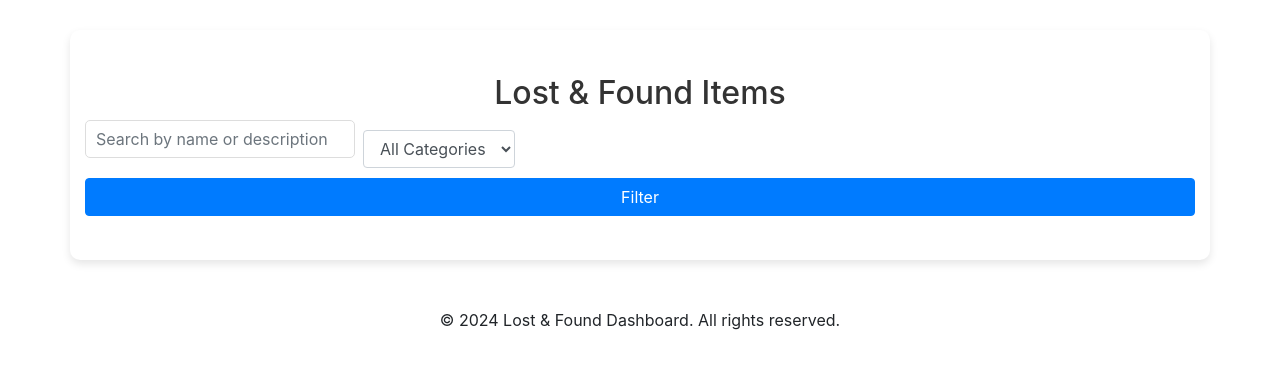
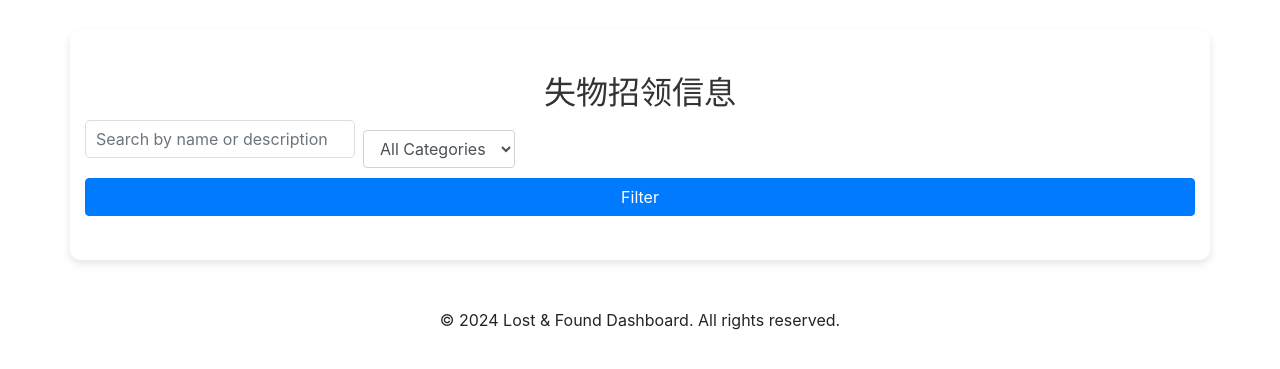
Before and after one commit to hanheehhe/lost-found-management, a Flask app: page / in a window 1280 px wide. Shown: the part 76-445 px from the top of the page. Run offline with Flask 3, Linux system fonts and the light colour scheme; data that the repository does not hold is empty; parts of the project's set-up code (start-up, migrations or seed data) failed here and were passed over; some libraries are stand-ins or nearby versions.

Commit message:
修改首页标题为中文

```diff
--- a/templates/home.html
+++ b/templates/home.html
@@ -3,7 +3,7 @@
 {% block title %}Home{% endblock %}
 
 {% block content %}
-<h2 class="mt-4">Lost & Found Items</h2>
+<h2 class="mt-4">失物招领信息</h2>
 
 <form method="GET" action="{{ url_for('home_page') }}" class="form-inline mb-4">
     <input type="text" class="form-control mr-2" name="search" placeholder="Search by name or description" value="{{ request.args.get('search', '') }}">
```
